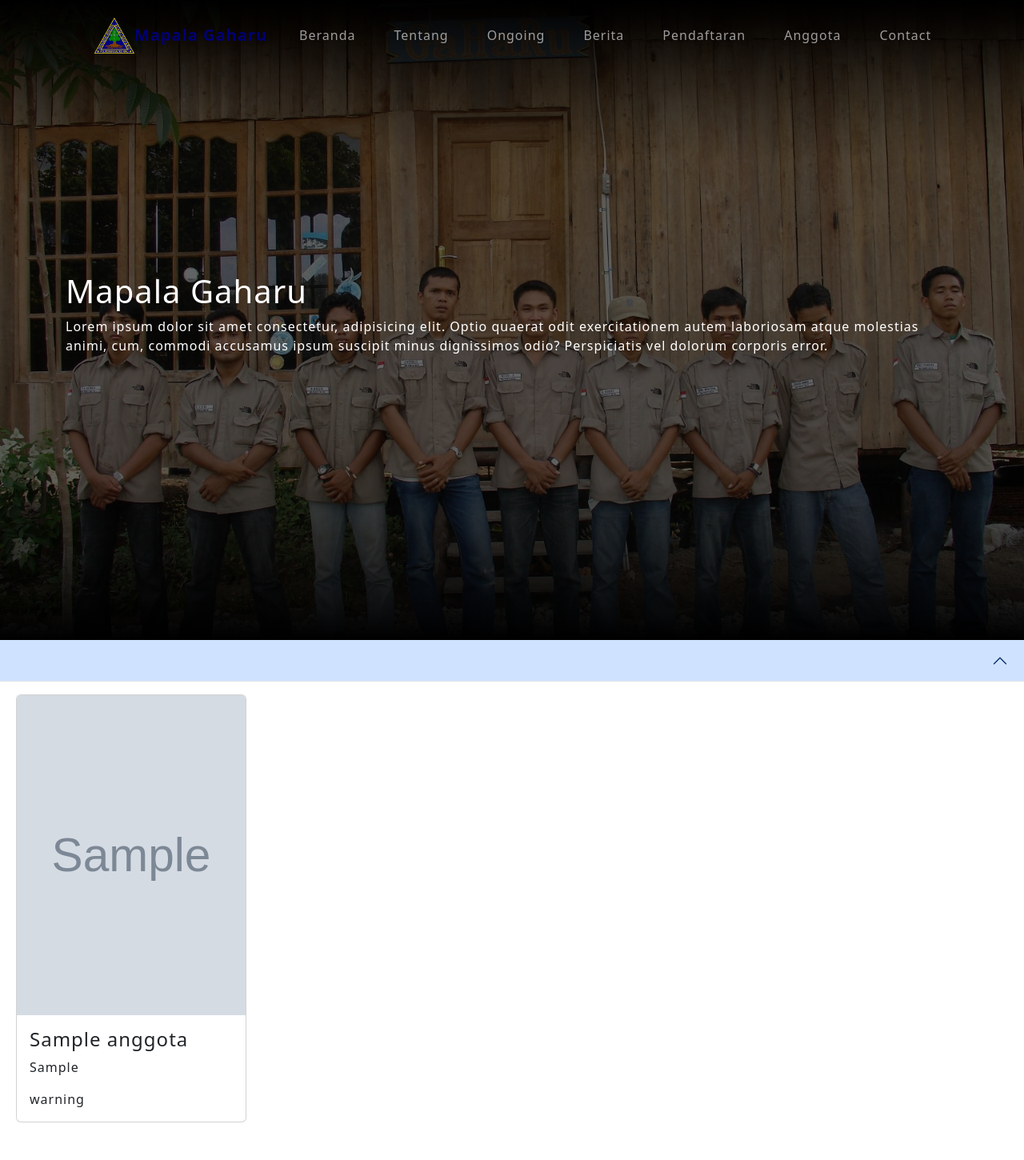
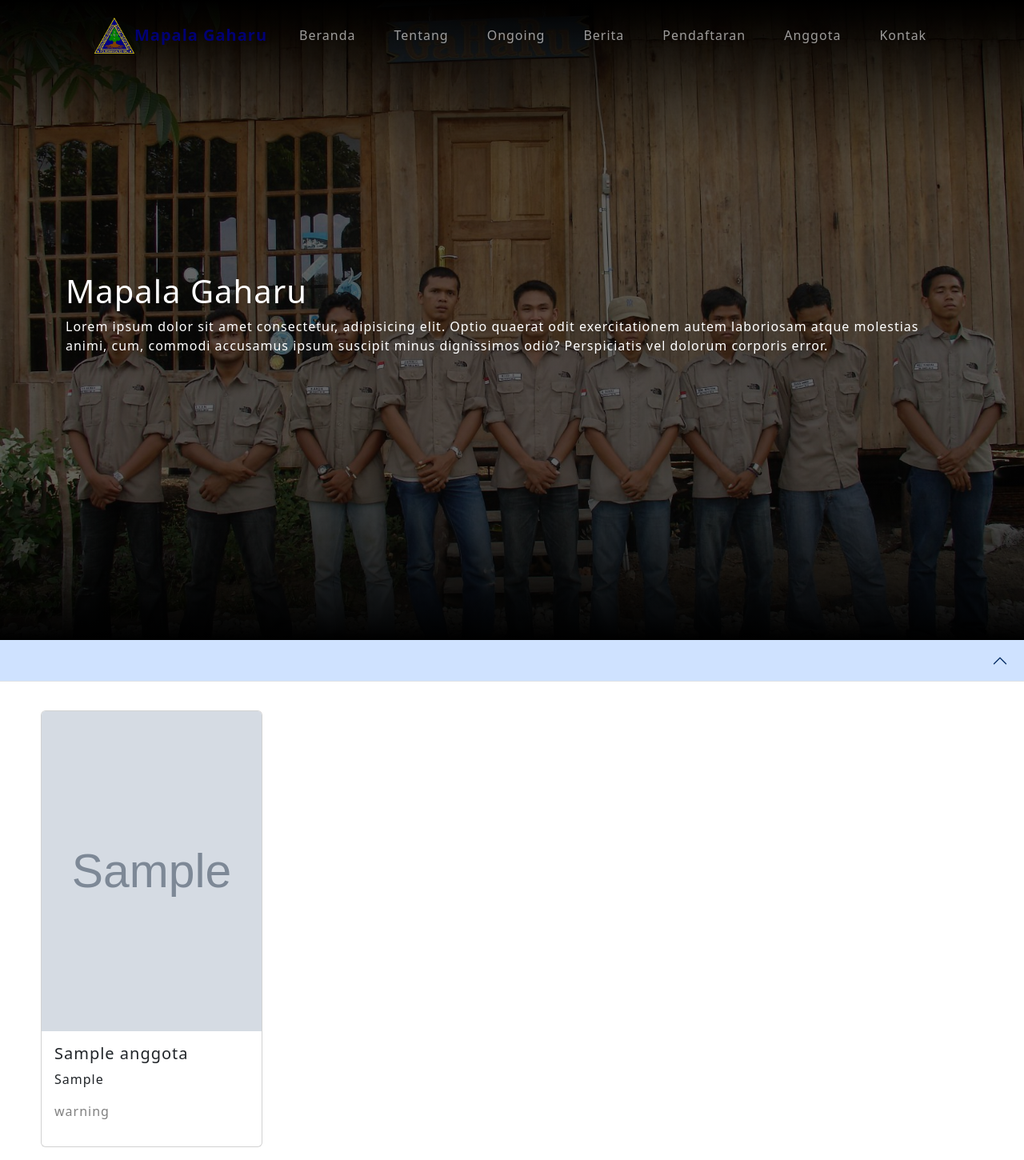
Before and after one commit to salmanman0/MapalaGaharuTest, a Flask app: page /anggota in a window 1280 px wide, after a click that opens the changed part. Shown: the whole page at 80% size. Before the commit the page ends 1403 px from the top, so only its background shows below. Run offline with Flask 2, Linux system fonts and the light colour scheme; grey boxes marked "Sample" are stand-in pictures; a database or web service that is not in the repository returns one stand-in record (values such as "Sample title").

Commit message:
update30Mei

```diff
--- a/templates/L_anggota.html
+++ b/templates/L_anggota.html
@@ -11,6 +11,16 @@
   <link rel="icon" type="image/x-icon" href="{{ url_for('static', filename='/layout/assets/img/logo.png') }}" />
   <link href="https://cdn.jsdelivr.net/npm/bootstrap@5.3.3/dist/css/bootstrap.min.css" rel="stylesheet"
     integrity="sha384-QWTKZyjpPEjISv5WaRU9OFeRpok6YctnYmDr5pNlyT2bRjXh0JMhjY6hW+ALEwIH" crossorigin="anonymous">
+  <style>
+    .mycards {
+      margin: 20px auto 0px auto;
+      width: 95%;
+      max-width: 1200px;
+    }
+    .mycomment {
+      color: gray;
+  }
+  </style>
 </head>
 
 <body>
@@ -31,11 +41,12 @@
         <ul class="navbar-nav ms-auto">
           <li class="nav-item"><a class="nav-link" href="{{ url_for('home') }}#beranda">Beranda</a></li>
           <li class="nav-item"><a class="nav-link" href="{{ url_for('halamanTentang') }}">Tentang</a></li>
-          <li class="nav-item"><a class="nav-link" href="{{ url_for('home') }}#ongoing">Ongoing</a></li>
+          <li class="nav-item"><a class="nav-link" href="{{ url_for('halamanOngoing') }}">Ongoing</a></li>
           <li class="nav-item"><a class="nav-link" href="{{ url_for('home') }}#berita">Berita</a></li>
-          <li class="nav-item d-{{status.stats}}"><a class="nav-link" href="{{ url_for('home') }}#pendaftaran">Pendaftaran</a></li>
+          <li class="nav-item d-{{status.stats}}"><a class="nav-link"
+              href="{{ url_for('home') }}#pendaftaran">Pendaftaran</a></li>
           <li class="nav-item"><a class="nav-link" href="#">Anggota</a></li>
-          <li class="nav-item"><a class="nav-link" href="{{ url_for('halamanContact') }}">Contact</a></li>
+          <li class="nav-item"><a class="nav-link" href="{{ url_for('halamanContact') }}">Kontak</a></li>
           </li>
         </ul>
       </div>
@@ -62,32 +73,33 @@
     <div class="accordion-item">
       <h2 class="accordion-header">
         <button class="accordion-button collapsed" type="button" data-bs-toggle="collapse"
-          data-bs-target="#flush-collapse{{ angkatan }}" aria-expanded="false" aria-controls="flush-collapseOne">
+          data-bs-target="#flush-collapse{{ angkatan }}" aria-expanded="false" aria-controls="flush-collapse{{ angkatan }}">
           {{ angkatan }}
         </button>
       </h2>
       <div id="flush-collapse{{ angkatan }}" class="accordion-collapse collapse"
         data-bs-parent="#accordionFlushExample">
         <div class="accordion-body">
-          <div class="row align-items-start">
+          <div class="mycards">
+            <div class="row row-cols-1 row-cols-md-4 g-4">
               {% for data in anggota %}
               {% set y = data.id_anggota.split('-') %}
               {% set id = y[1] %}
               {% if id == angkatan %}
-            <div class="col-6 col-sm-3 mb-3">
-              <div class="card" style="width: 18rem;">
-                <img src="{{data.gambar}}" class="card-img-top" alt="..." style="height: 50vh">
+              <div class="col">
+                <div class="card h-70">
+                  <img src="{{data.gambar}}" class="card-img-top" style="height: 50vh;">
                   <div class="card-body">
-                  <h4>{{data.namaLengkap}}</h4>
-                  <p>{{data.id_anggota}}</p>
-                  <p class="card-text">{{data.status}}</p>
+                    <h5 class="card-title">{{data.namaLengkap}}</h5>
+                    <p class="card-text">{{data.id_anggota}}</p>
+                    <p class="mycomment">{{data.status}}</p>
                   </div>
                 </div>
               </div>
               {%endif%}
               {% endfor %}
             </div>
-
+          </div>
         </div>
       </div>
     </div>
--- a/templates/L_index.html
+++ b/templates/L_index.html
@@ -63,7 +63,7 @@
                     <li class="nav-item"><a class="nav-link" href="#berita">Berita</a></li>
                     <li class="nav-item d-{{status.stats}}"><a class="nav-link" href="#pendaftaran">Pendaftaran</a></li>
                     <li class="nav-item"><a class="nav-link" href="{{ url_for('halamanAnggota') }}">Anggota</a></li>
-                    <li class="nav-item"><a class="nav-link" href="{{ url_for('halamanContact') }}">Contact</a></li>
+                    <li class="nav-item"><a class="nav-link" href="{{ url_for('halamanContact') }}">Kontak</a></li>
                     </li>
                 </ul>
             </div>
@@ -194,7 +194,7 @@
                             <i class="fas fa-envelope mb-2 text-white-50"></i>
                             <h4 class="text-uppercase m-0 text-white-50">Email</h4>
                             <hr class="my-4 mx-auto" />
-                            <div class="small"><a class="text-white-50" href="https://mail.google.com/mail/?view=cm&fs=1&to=gaharu@pcr.ac.id">mapala@bem.pcr.ac.id</a></div>
+                            <div class="small"><a class="text-white-50" href="https://mail.google.com/mail/?view=cm&fs=1&to=mapala@bem.pcr.ac.id">mapala@bem.pcr.ac.id</a></div>
                         </div>
                     </div>
                 </div>
@@ -218,7 +218,7 @@
     </footer>
     <!-- Bootstrap core JS-->
     <script src="https://cdn.jsdelivr.net/npm/bootstrap@5.2.3/dist/js/bootstrap.bundle.min.js"></script>
-    Core theme JS
+    <!-- Core theme JS -->
     <script src="{{ url_for('static', filename='/layout/js/scripts.js') }}"></script>
     <script src="{{ url_for('static', filename='/layout/js/jquery.min.js') }}"></script>
     <script src="{{ url_for('static', filename='/layout/js/popper.js') }}"></script>
```
Also changed, not shown: templates/L_berita.html (+3 -4 lines), templates/L_contact.html (+4 -4 lines), templates/L_ongoing.html (+19 -11 lines), templates/L_tentang.html (+27 -11 lines). Lines whose indentation alone changed are shown as unchanged.
